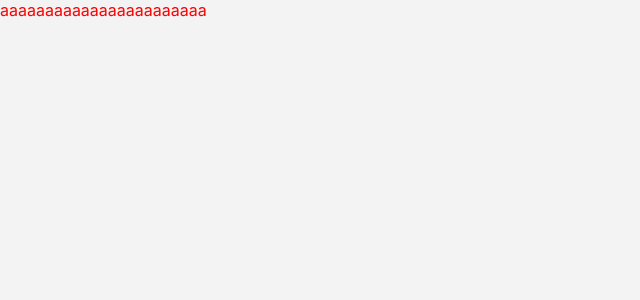
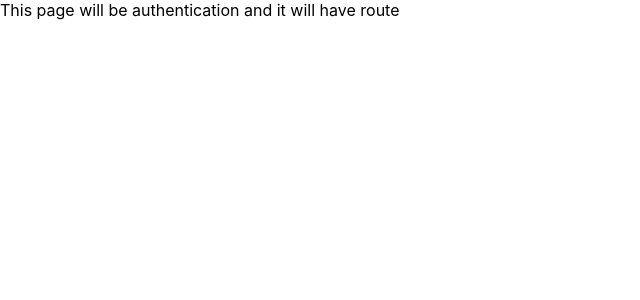
Before and after one commit to abdullahsuhaisk/reactVideoPlayer, a React (Create React App) app: page /auth in a window 1280 px wide. Shown: the top 300 px of the page, without its empty margins (0-640 px from the left). Built offline with nearby package versions, Linux system fonts and the light colour scheme.

Commit message:
Structure is ok and added Route

```diff
--- a/package.json
+++ b/package.json
@@ -8,11 +8,14 @@
     "@types/node": "12.12.14",
     "@types/react": "16.9.13",
     "@types/react-dom": "16.9.4",
+    "@types/react-router-dom": "^5.1.3",
     "css-element-queries": "^1.2.2",
+    "firebase": "^7.5.0",
     "lodash": "^4.17.15",
     "react": "^16.12.0",
     "react-dom": "^16.12.0",
     "react-player": "^1.14.2",
+    "react-router-dom": "^5.1.2",
     "react-scripts": "3.2.0",
     "typescript": "3.7.2"
   },
--- a/src/App.tsx
+++ b/src/App.tsx
@@ -1,33 +1,30 @@
 import React from 'react';
-import { Player } from './Player';
-import { OverlayPortal } from './components/OverlayPortal';
+import {
+  BrowserRouter as Router,
+  Switch,
+  Route,
+  Link,
+  useRouteMatch,
+  useParams
+} from "react-router-dom";
+
+import PlayerContainer from './features/Player/PlayerContainer';
+import Authentication from './features/Authentication';
 
 
 const App: React.FC = () => {
   return (
-    <div className="App" style={{ width: '100%', height: '100vh', overflow: 'hidden', backgroundColor: '#f3f3f3', position: 'relative' }}>
-      <Player />
-      <OverlayPortal>
-        <div style={{ color: 'red' }}>
-          aaaaaaaaaaaaaaaaaaaaaaa
-        </div>
-      </OverlayPortal>
+    <div className="App" style={{ width: '100%', height: '100vh' }}>
+      <Router>
+        <Route path="/video">
+          <PlayerContainer />
+        </Route>
+        <Route path="/auth">
+          <Authentication />
+        </Route>
+      </Router>
     </div>
   );
 }
 
 export default App;
-
-/*
-      <div className="Overlay-Container" style={{
-        position: 'absolute',
-        top: 0,
-        left: 0,
-        width: '100%',
-        height: '100%',
-        pointerEvents: 'none',
-        backgroundColor: 'rgba(0,0,0,0.7)'
-      }}>
-        Abc
-      </div>
-*/
--- a/src/Player.tsx
+++ /dev/null
@@ -1,15 +0,0 @@
-import React from "react";
-import ReactPlayer from 'react-player'
-
-export const Player: React.FC = () => {
-  return (
-    <div className="player" style={{
-      position: 'absolute',
-      top: '0',
-      left: '0'
-    }}>
-      <ReactPlayer url='https://www.youtube.com/watch?v=4V7oq8KtDsA' playing controls={true} className="videoPlayer" />
-    </div>
-  )
-
-};
--- /dev/null
+++ b/src/features/Authentication.tsx
@@ -0,0 +1,27 @@
+import React from 'react';
+
+type MyProps = {
+	// Using interface also Okey
+}
+
+type MyState = {
+	// count: number
+	name: string
+}
+
+class Authentication extends React.Component<MyProps, MyState> {
+
+	state: MyState = {
+		name: "This page will be authentication and it will have route"
+	}
+
+	render() {
+		return (
+			<div>
+				{this.state.name}
+			</div>
+		)
+	}
+}
+
+export default Authentication;
--- /dev/null
+++ b/src/features/Player/PlayerContainer.tsx
@@ -0,0 +1,17 @@
+import React from 'react'
+import Player from '.';
+import { OverlayPortal } from '../../components/OverlayPortal';
+
+const PlayerContainer: React.FC = () => {
+  return (
+    <>
+      <Player />
+      <OverlayPortal>
+        <div style={{ color: 'red' }}>
+          aaaaaaaaaaaaaaaaaaaaaaa
+        </div>
+      </OverlayPortal>
+    </>
+  )
+}
+export default PlayerContainer;
--- /dev/null
+++ b/src/features/Player/index.tsx
@@ -0,0 +1,16 @@
+import React from "react";
+import ReactPlayer from 'react-player'
+
+const Player: React.FC = () => {
+  return (
+    <div className="player" style={{
+      position: 'absolute',
+      top: '0',
+      left: '0'
+    }}>
+      <ReactPlayer url='https://www.youtube.com/watch?v=iqNj5P3Ik4U&list=PLF8rWJLgnTffDHqCUDrc9MVO9SF6Ovjze&index=20' playing controls={true} className="videoPlayer" />
+    </div>
+  )
+};
+
+export default Player;
```
Also changed, not shown: src/config/firebase.js (added, +12 -0 lines), src/logo.svg (deleted), 1 other file (tests, documents, lock files or other folders).
